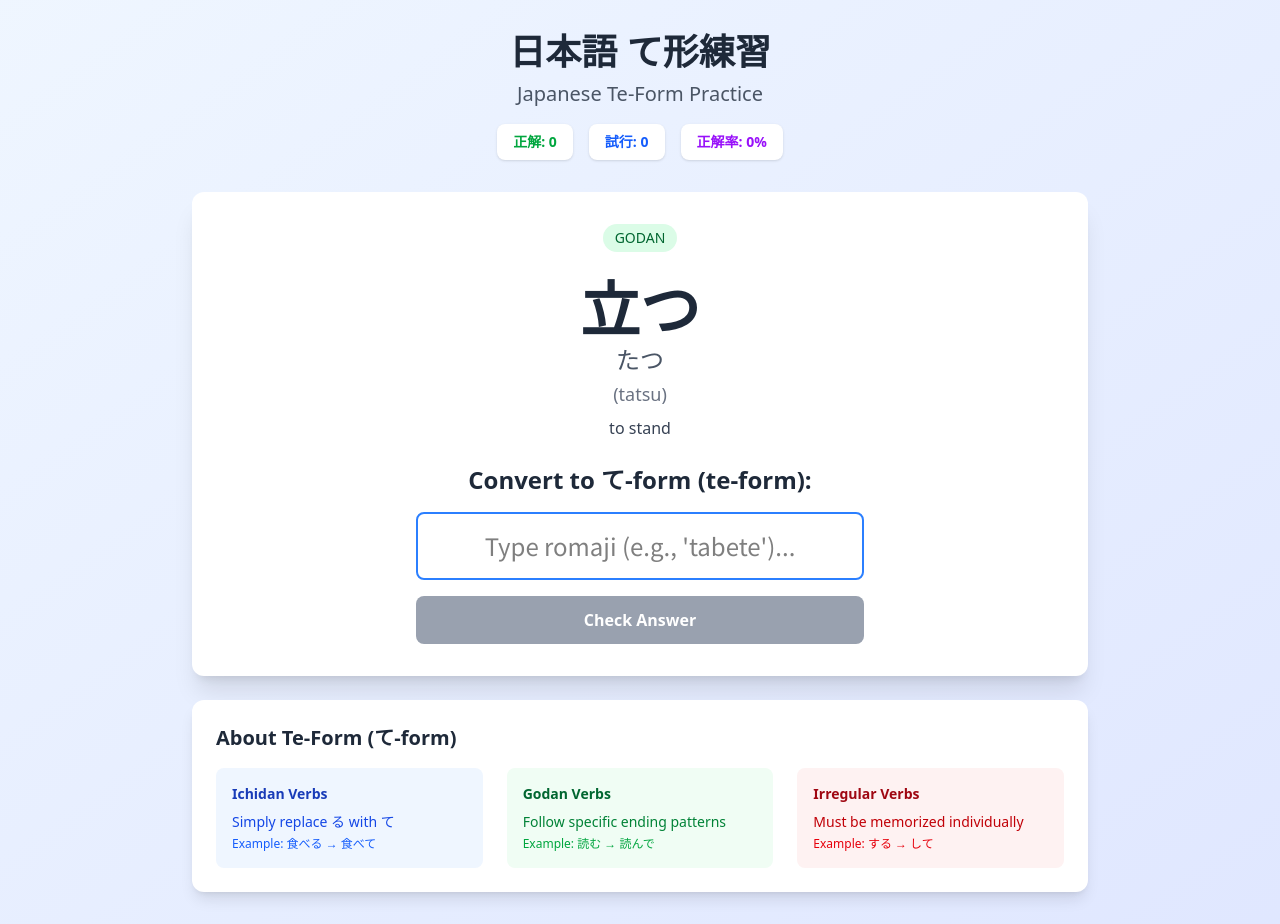
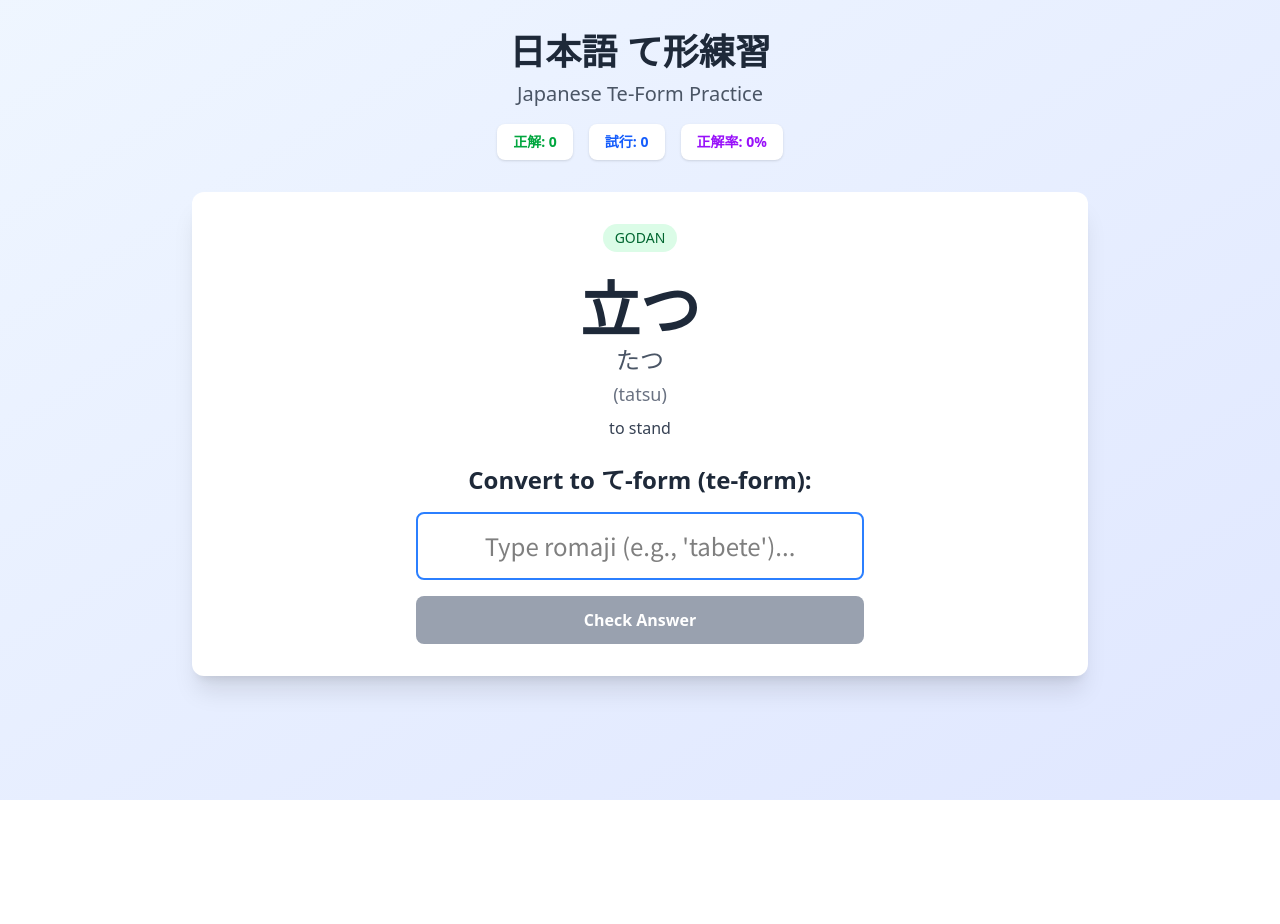
Before and after one commit to mfeckie/japanese-conjugation-practice, a Vue app: page / in a window 1280 px wide. After the commit the page ends 800 px from the top, so only its background shows below. Built offline with nearby package versions, Linux system fonts and the light colour scheme; the HTML template or start-up script is replaced by a standard one.

Commit message:
Remove info section

```diff
--- a/src/App.vue
+++ b/src/App.vue
@@ -198,32 +198,6 @@
           <div class="text-xl text-gray-600">Loading next verb...</div>
         </div>
       </div>
-
-      <!-- Info Section -->
-      <div class="bg-white rounded-xl shadow-lg p-6">
-        <h3 class="text-xl font-semibold text-gray-800 mb-4">
-          About Te-Form (て-form)
-        </h3>
-        <div class="grid md:grid-cols-3 gap-6 text-sm">
-          <div class="bg-blue-50 p-4 rounded-lg">
-            <h4 class="font-semibold text-blue-800 mb-2">Ichidan Verbs</h4>
-            <p class="text-blue-700">Simply replace る with て</p>
-            <p class="text-blue-600 text-xs mt-1">Example: 食べる → 食べて</p>
-          </div>
-
-          <div class="bg-green-50 p-4 rounded-lg">
-            <h4 class="font-semibold text-green-800 mb-2">Godan Verbs</h4>
-            <p class="text-green-700">Follow specific ending patterns</p>
-            <p class="text-green-600 text-xs mt-1">Example: 読む → 読んで</p>
-          </div>
-
-          <div class="bg-red-50 p-4 rounded-lg">
-            <h4 class="font-semibold text-red-800 mb-2">Irregular Verbs</h4>
-            <p class="text-red-700">Must be memorized individually</p>
-            <p class="text-red-600 text-xs mt-1">Example: する → して</p>
-          </div>
-        </div>
-      </div>
     </div>
   </div>
 </template>
```
